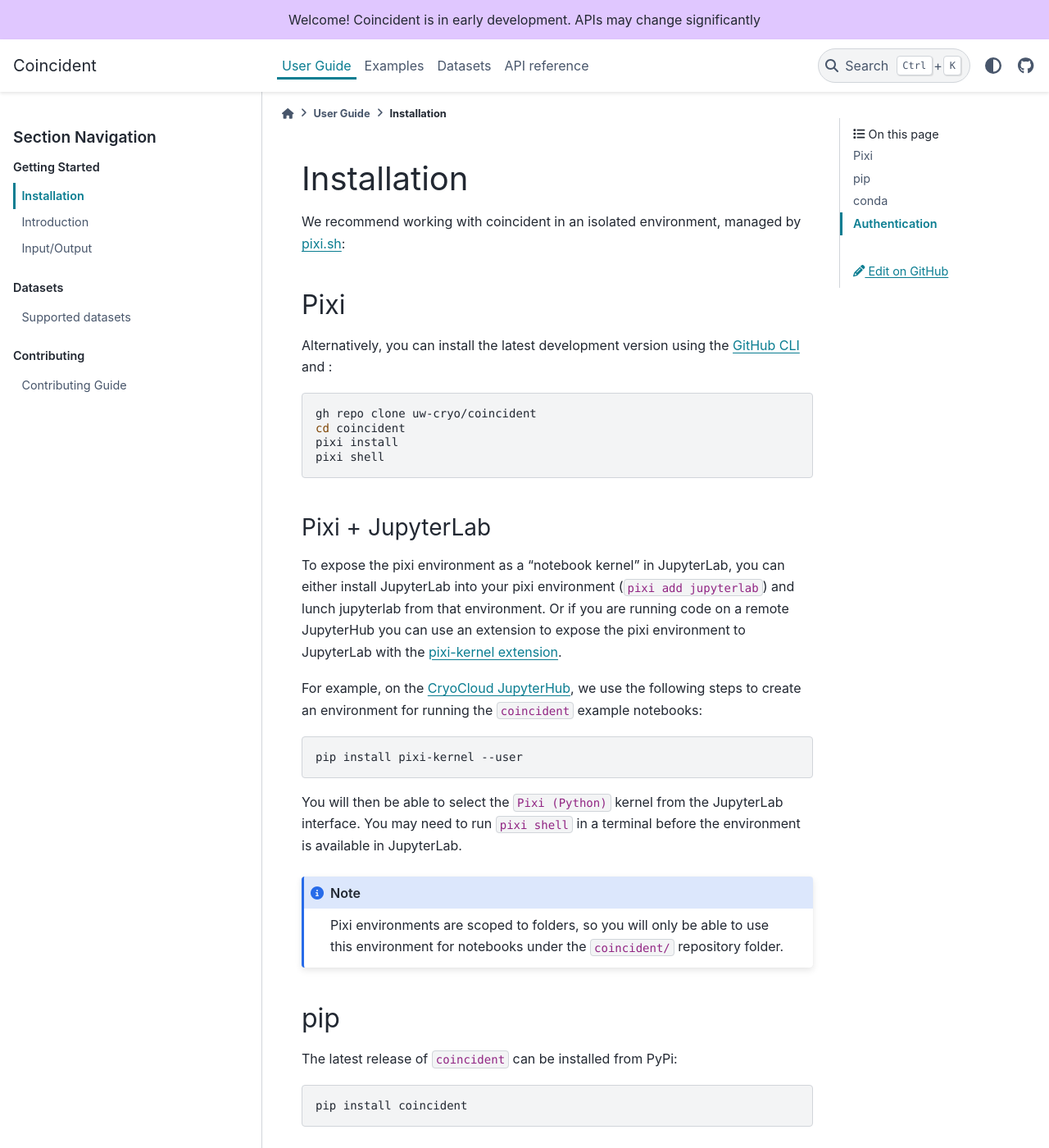
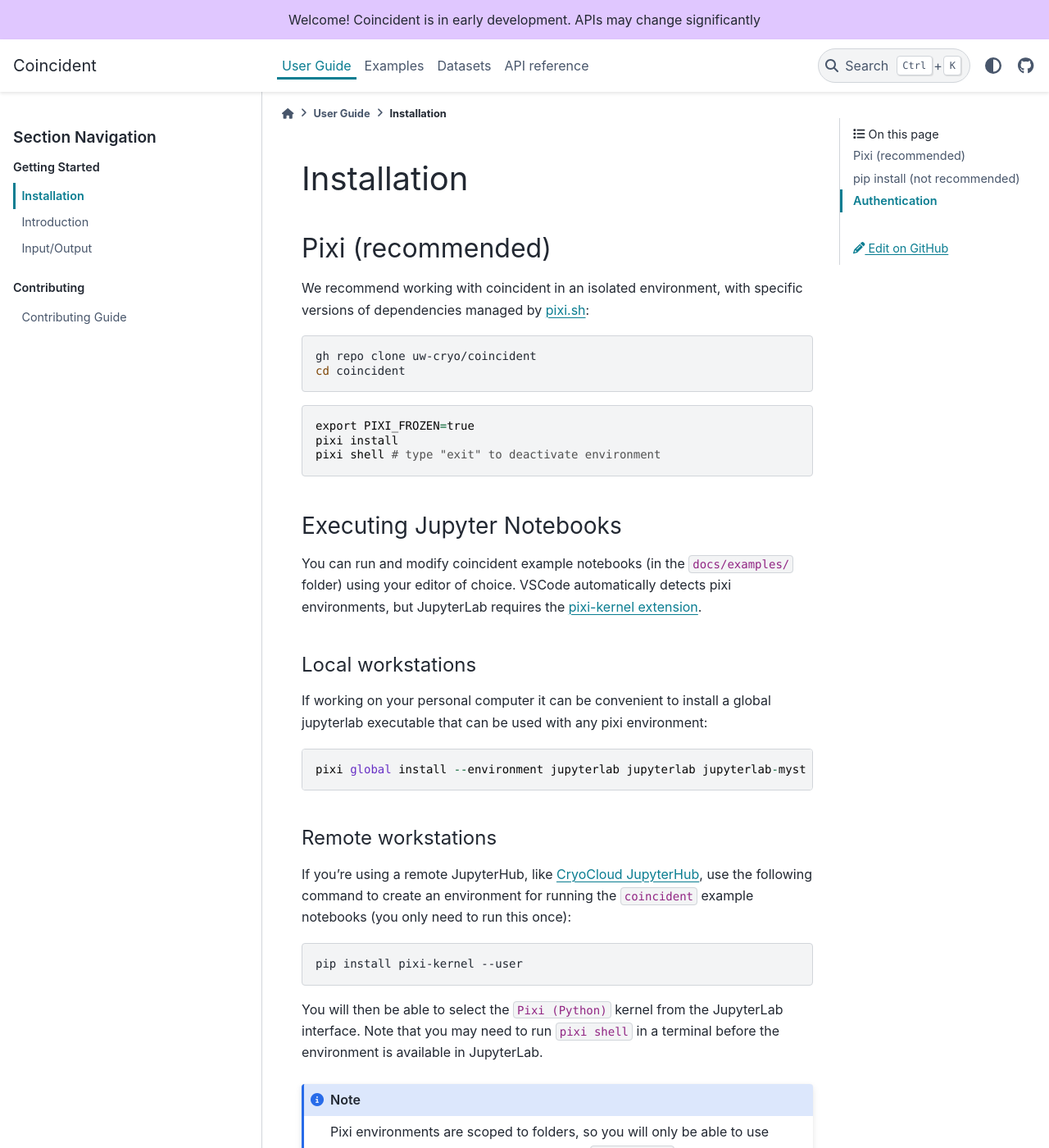
Before and after one commit to uw-cryo/coincident, a Sphinx documentation site: the page built from docs/user_guide/installation.md, in a window 1280 px wide and 1400 px high. Shown: the whole window at 82% size. Built offline with Sphinx 7.4.7 and the PyData theme 0.15.4, drawn with Linux system fonts in a browser that asks for light colours; some of the changed text lies outside the part shown.

Commit message:
Polish installation guide, separate docs environment (#109)
* polish install guide, separate docs environment

* fix RTD

* add scipy dependency

* single datasets section

* earthdata env names consitent with earthaccess

* minor cleanup

* special handling of gdal env for wesm

* pass earthdata creds to ci

* try gdal env config again

* temp fix

* back to suboptimal global setting for now

````diff
--- a/docs/user_guide/index.md
+++ b/docs/user_guide/index.md
@@ -16,14 +16,6 @@
 ```{toctree}
 :maxdepth: 1
 :hidden:
-:caption: Datasets
-
-datasets
-```
-
-```{toctree}
-:maxdepth: 1
-:hidden:
 :caption: Contributing
 
 contribute
--- a/docs/user_guide/installation.md
+++ b/docs/user_guide/installation.md
@@ -1,53 +1,66 @@
 # Installation
 
-We recommend working with coincident in an isolated environment, managed by
-[pixi.sh](https://pixi.sh/latest/):
+## Pixi (recommended)
 
-## Pixi
-
-Alternatively, you can install the latest development version using the
-[GitHub CLI](https://cli.github.com) and :
+We recommend working with coincident in an isolated environment, with specific
+versions of dependencies managed by [pixi.sh](https://pixi.sh/latest/):
 
 ```bash
 gh repo clone uw-cryo/coincident
 cd coincident
-pixi install
-pixi shell
 ```
 
-### Pixi + JupyterLab
+```
+export PIXI_FROZEN=true
+pixi install
+pixi shell # type "exit" to deactivate environment
+```
 
-To expose the pixi environment as a "notebook kernel" in JupyterLab, you can
-either install JupyterLab into your pixi environment (`pixi add jupyterlab`) and
-lunch jupyterlab from that environment. Or if you are running code on a remote
-JupyterHub you can use an extension to expose the pixi environment to JupyterLab
-with the [pixi-kernel extension](https://github.com/renan-r-santos/pixi-kernel).
+### Executing Jupyter Notebooks
 
-For example, on the [CryoCloud JupyterHub](https://hub.cryointhecloud.com/), we
-use the following steps to create an environment for running the `coincident`
-example notebooks:
+You can run and modify coincident example notebooks (in the `docs/examples/`
+folder) using your editor of choice. VSCode automatically detects pixi
+environments, but JupyterLab requires the
+[pixi-kernel extension](https://github.com/renan-r-santos/pixi-kernel).
+
+#### Local workstations
+
+If working on your personal computer it can be convenient to install a global
+jupyterlab executable that can be used with any pixi environment:
+
+```
+pixi global install --environment jupyterlab jupyterlab jupyterlab-myst pixi-kernel
+```
+
+#### Remote workstations
+
+If you're using a remote JupyterHub, like
+[CryoCloud JupyterHub](https://hub.cryointhecloud.com/), use the following
+command to create an environment for running the `coincident` example notebooks
+(you only need to run this once):
 
 ```bash
 pip install pixi-kernel --user
 ```
 
 You will then be able to select the `Pixi (Python)` kernel from the JupyterLab
-interface. You may need to run `pixi shell` in a terminal before the environment
-is available in JupyterLab.
+interface. Note that you may need to run `pixi shell` in a terminal before the
+environment is available in JupyterLab.
 
 ```{note}
 Pixi environments are scoped to folders, so you will only be able to use this environment for notebooks under the `coincident/` repository folder.
 ```
 
-## pip
+## pip install (not recommended)
 
-The latest release of `coincident` can be installed from PyPi:
+The latest release of `coincident` can be installed from PyPi, but this is not
+recommended because exact dependency versions are not guaranteed.
 
 ```bash
 pip install coincident
 ```
 
-## conda
+### conda
 
 We do yet have a conda-forge package for coincident. In the meantime, you can
 try installing coincident with pip _into_ an existing conda environment, but
````
Also changed, not shown: docs/datasets/index.md (+30 -1 lines), docs/user_guide/datasets.md (deleted, +0 -30 lines), pyproject.toml (+27 -17 lines), .readthedocs.yaml, 7 other files.
